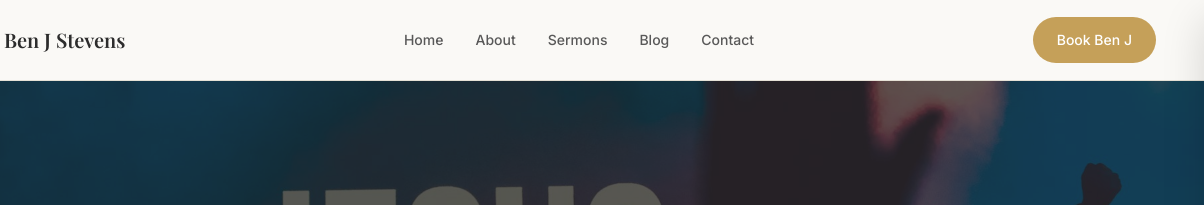
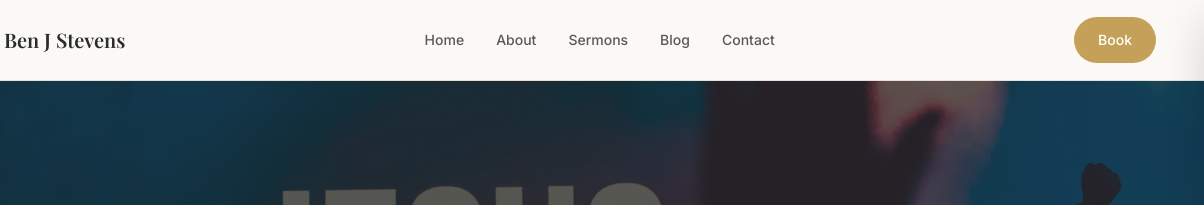
Before and after one commit to benjstevens/benjstevens-site, a plain HTML site: page bookings.html in a window 1280 px wide. Shown: the top 205 px of the page, 76-1280 px from the left. Drawn offline with nearby package versions, Linux system fonts and the light colour scheme.

Commit message:
Update bookings.html

```diff
--- a/bookings.html
+++ b/bookings.html
@@ -30,7 +30,7 @@
                 <a href="contact.html" class="nav-link">Contact</a>
             </nav>
 
-            <a href="bookings.html" class="btn btn-primary btn-nav">Book Ben J</a>
+            <a href="bookings.html" class="btn btn-primary btn-nav">Book</a>
 
             <button class="mobile-menu-btn" id="mobile-menu-btn" aria-label="Open menu">
                 <svg viewBox="0 0 24 24" fill="none" stroke="currentColor" stroke-width="2">
@@ -57,7 +57,7 @@
                 <a href="sermons.html" class="mobile-nav-link">Sermons</a>
                 <a href="blog.html" class="mobile-nav-link">Blog</a>
                 <a href="contact.html" class="mobile-nav-link">Contact</a>
-                <a href="bookings.html" class="btn btn-primary btn-full">Book Ben J</a>
+                <a href="bookings.html" class="btn btn-primary btn-full">Book</a>
             </nav>
         </div>
     </div>
```
